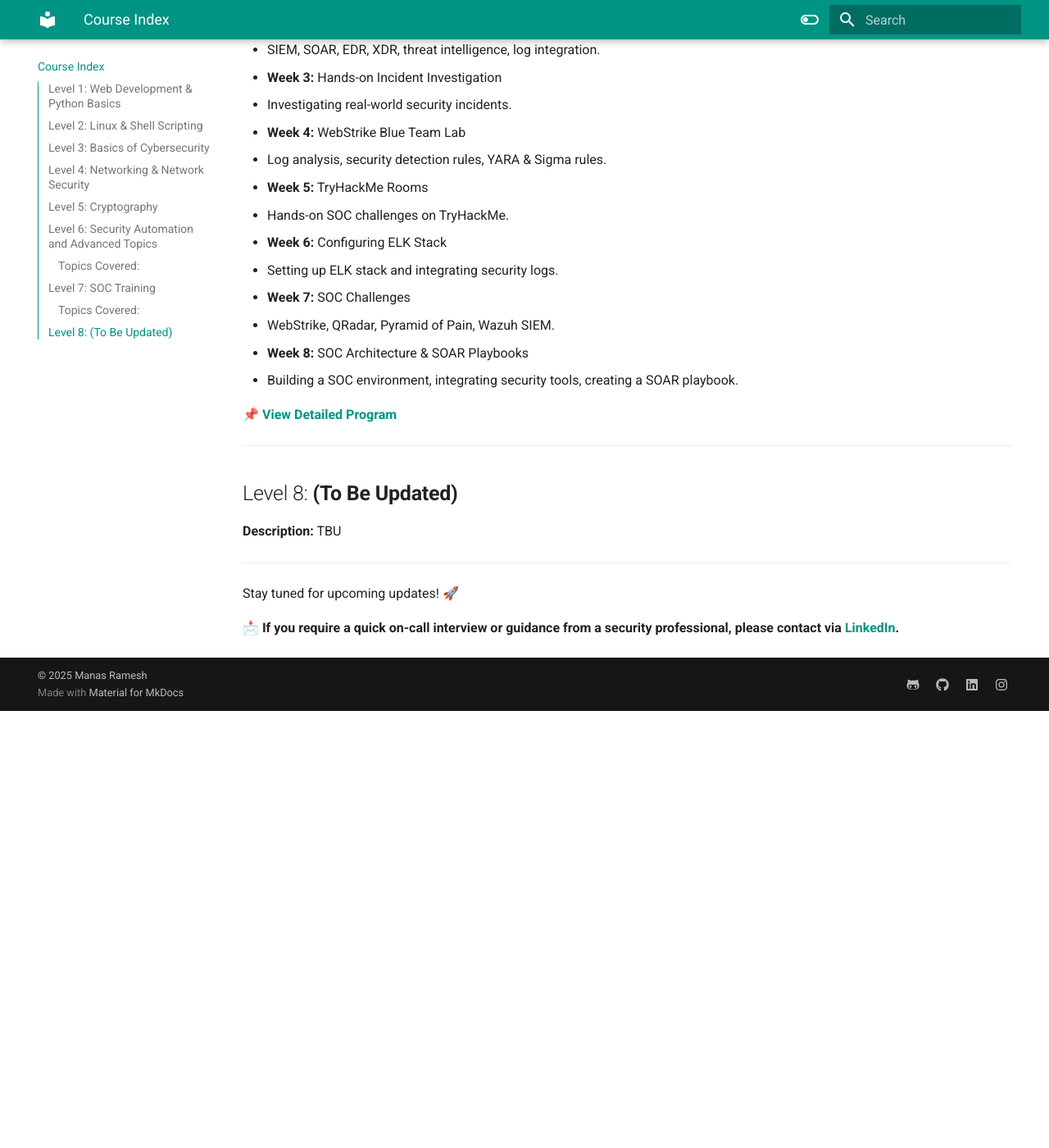
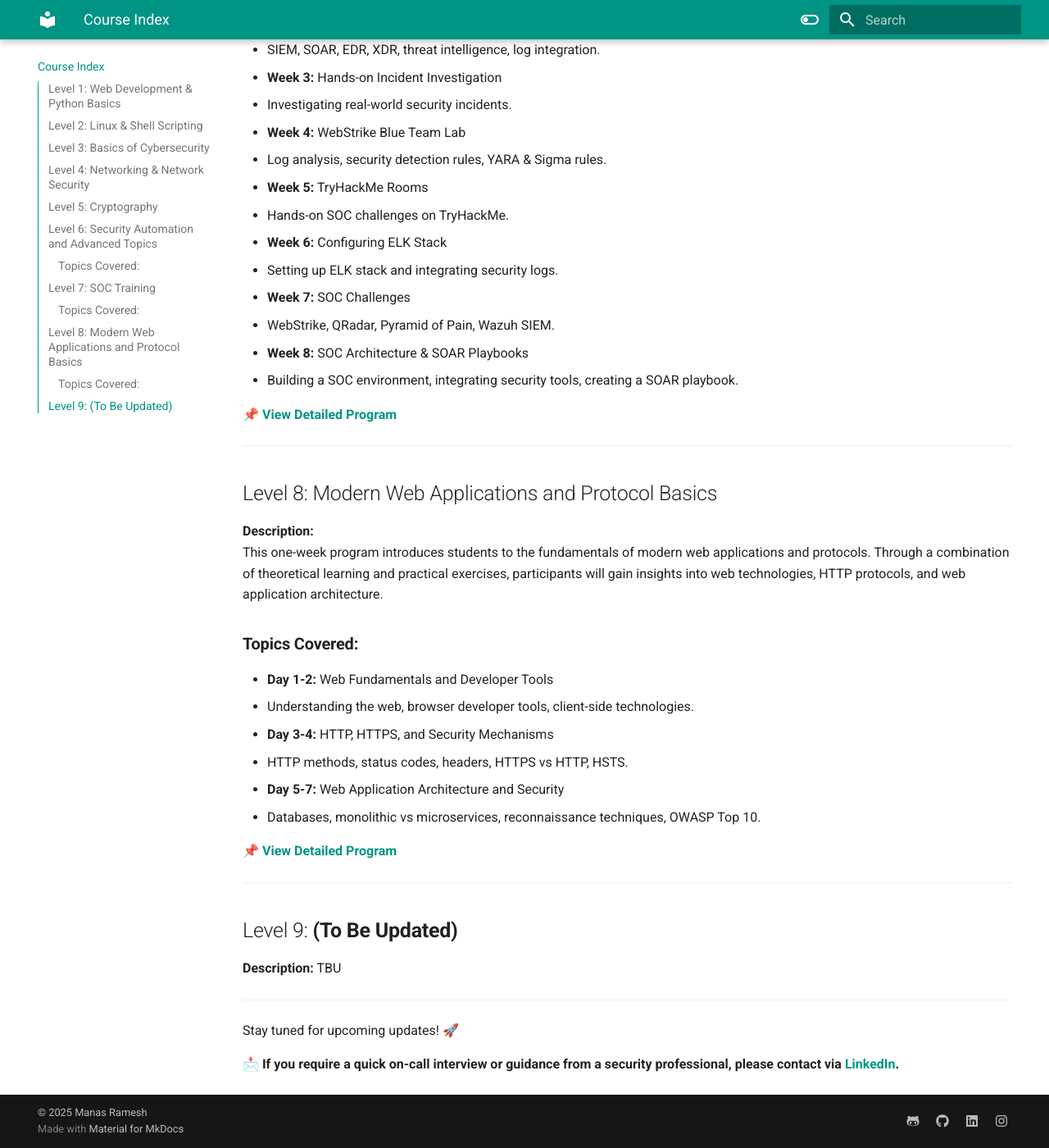
Before and after one commit to manas112233/securityengineer, an MkDocs documentation site: the page built from docs/1structure.md, in a window 1280 px wide and 1400 px high, scrolled down 2637 px. Shown: the whole window at 82% size. Built offline with MkDocs 1.6.1 and Material for MkDocs 9.7.7, drawn with Linux system fonts in a browser that asks for light colours; before the commit the page ends 3504 px from its top, so only the background shows below that.

Commit message:
modernapps

```diff
--- a/docs/1structure.md
+++ b/docs/1structure.md
@@ -120,7 +120,24 @@ This eight-week program is designed to equip participants with the knowledge and
 
 ---
 
-## Level 8: **(To Be Updated)**
+## Level 8: Modern Web Applications and Protocol Basics
+
+**Description:**
+This one-week program introduces students to the fundamentals of modern web applications and protocols. Through a combination of theoretical learning and practical exercises, participants will gain insights into web technologies, HTTP protocols, and web application architecture.
+
+### **Topics Covered:**
+- **Day 1-2:** Web Fundamentals and Developer Tools
+  - Understanding the web, browser developer tools, client-side technologies.
+- **Day 3-4:** HTTP, HTTPS, and Security Mechanisms
+  - HTTP methods, status codes, headers, HTTPS vs HTTP, HSTS.
+- **Day 5-7:** Web Application Architecture and Security
+  - Databases, monolithic vs microservices, reconnaissance techniques, OWASP Top 10.
+
+📌 **[View Detailed Program](./../9modernwebapps)**
+
+---
+
+## Level 9: **(To Be Updated)**
 
 **Description:**
 TBU
```
Also changed, not shown: docs/9modernwebapps.md (added, +123 -0 lines).
